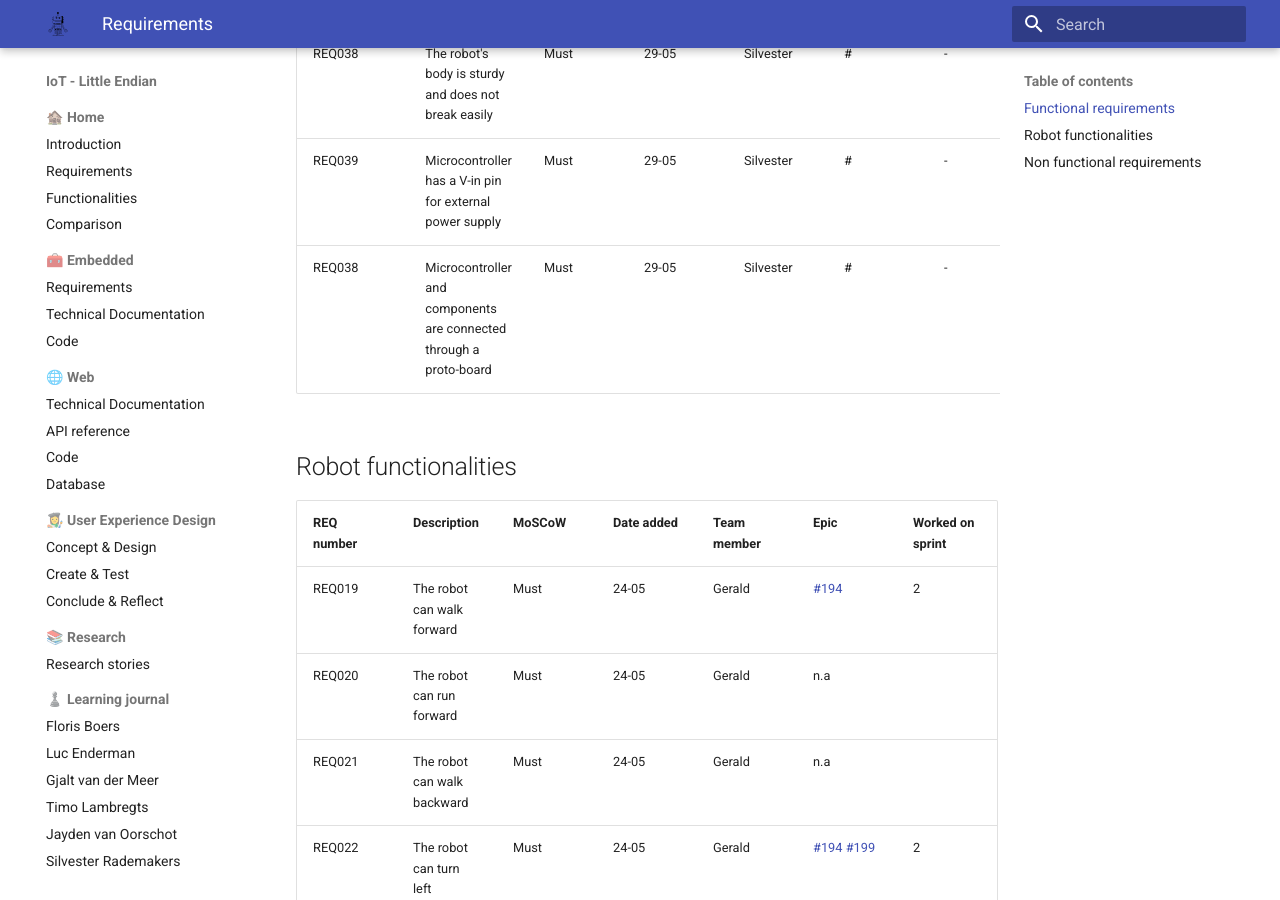
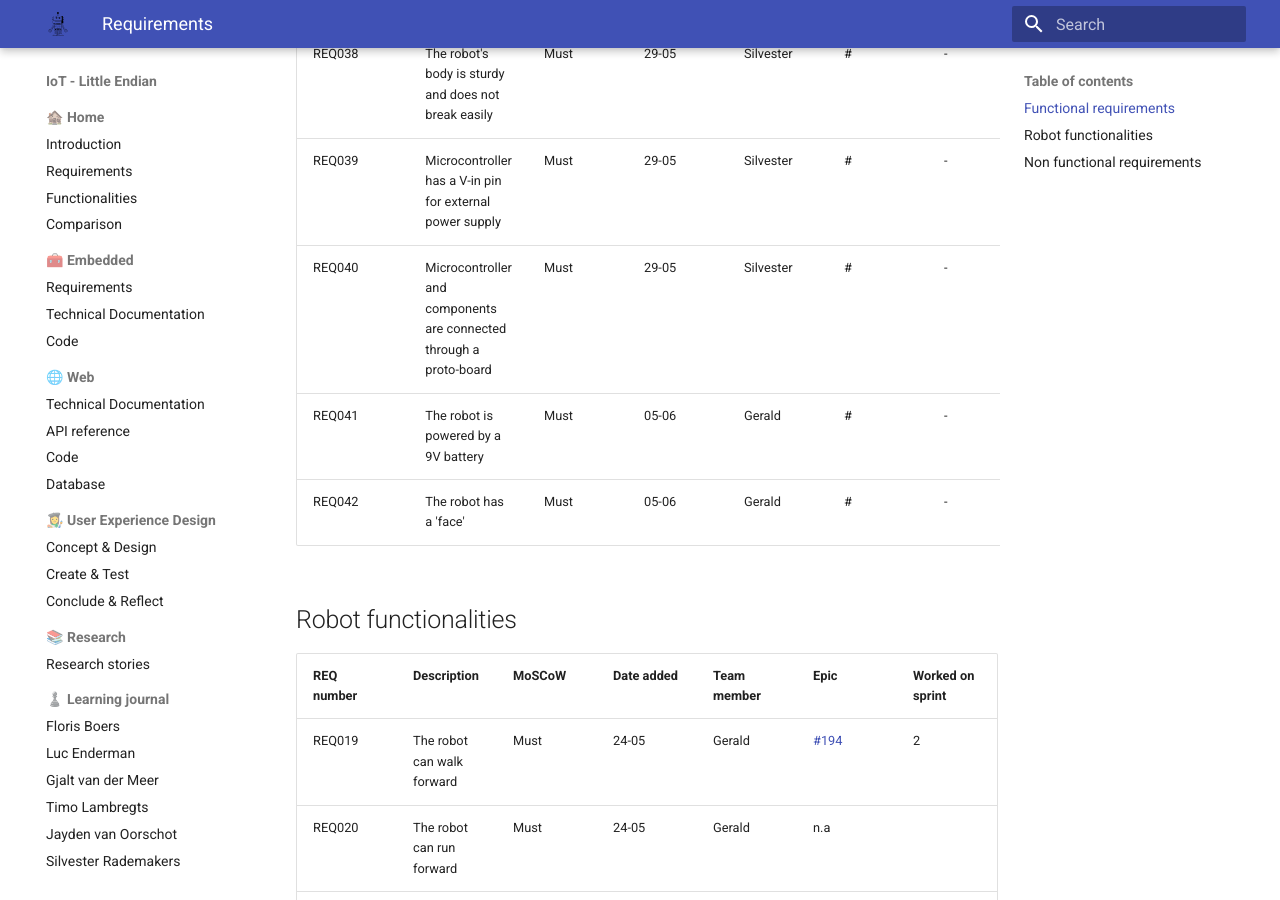
Before and after one commit to VioletHarmon2002/MyFirstRobot, an MkDocs documentation site: the page built from docs/home/requirements.md, in a window 1280 px wide and 900 px high, scrolled down 3431 px. Built offline with MkDocs 1.6.1 and Material for MkDocs 9.7.7, drawn with Linux system fonts in a browser that asks for light colours.

Commit message:
Update requirements.md

```diff
--- a/docs/home/requirements.md
+++ b/docs/home/requirements.md
@@ -25,7 +25,9 @@
 | REQ037 | The robot's legs do not collide whilst in operation | Must | 29-05 | Silvester | # | - |
 | REQ038 | The robot's body is sturdy and does not break easily | Must | 29-05 | Silvester | # | - |
 | REQ039 | Microcontroller has a V-in pin for external power supply | Must | 29-05 | Silvester | # | - |
-| REQ038 | Microcontroller and components are connected through a proto-board | Must | 29-05 | Silvester | # | - |
+| REQ040 | Microcontroller and components are connected through a proto-board | Must | 29-05 | Silvester | # | - |
+| REQ041 | The robot is powered by a 9V battery | Must | 05-06 | Gerald | # | - |
+| REQ042 | The robot has a 'face' | Must | 05-06 | Gerald | # | - |
 
 ## Robot functionalities
 | REQ number | Description | MoSCoW | Date added | Team member | Epic | Worked on sprint |
```
